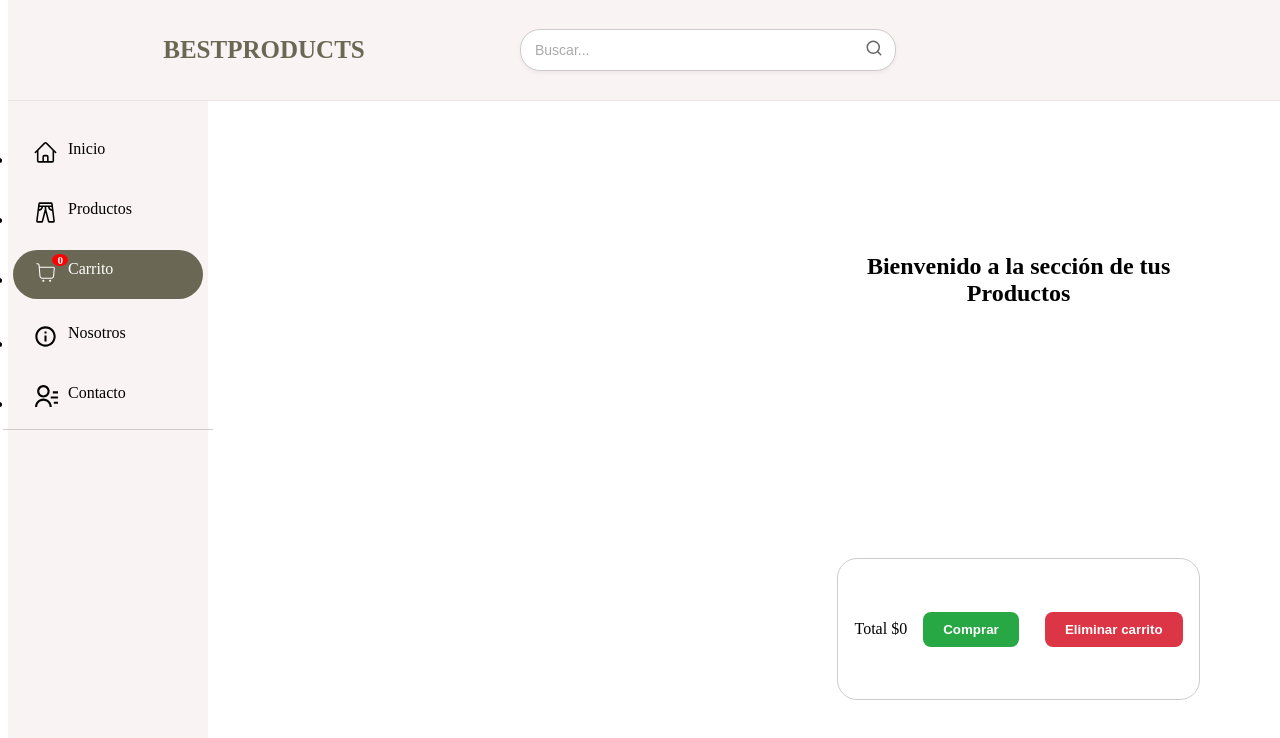
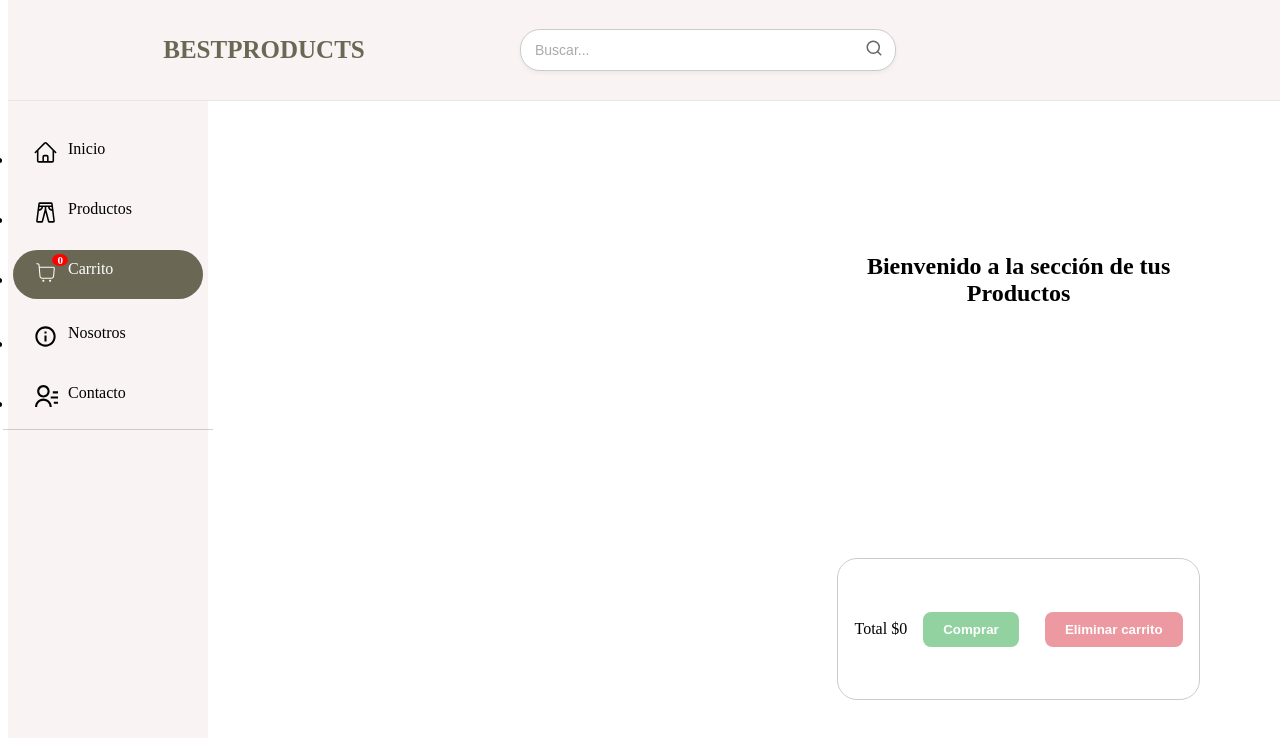
Before and after one commit to VazquezLD/entrega-react, a React (Vite) app: page /cart in a window 1280 px wide. Shown: the top 738 px of the page. Built offline with nearby package versions, Linux system fonts and the light colour scheme; the HTML template or start-up script is replaced by a standard one.

Commit message:
modificacion botones carrito / condicionales de botones

```diff
--- a/src/pages/cart/CartContainer.jsx
+++ b/src/pages/cart/CartContainer.jsx
@@ -7,7 +7,7 @@ export const CartContainer = () => {
 
     const [modal, setModal] = useState(false)
     const [buyButton, setBuyButton] = useState(false)
-    const {cartTotal, deleteCart} = useCart()
+    const {cartTotal, deleteCart, cartproducts} = useCart()
 
     const deleteCartShowModal = () => {
         deleteCart()
@@ -47,8 +47,8 @@ export const CartContainer = () => {
                     </div>
                     <div className="cartElementsContainer">
                         <span className="cartTotal">Total ${cartTotal}</span>
-                        <button className="acept" onClick={() => setBuyButton(true)}>Comprar</button>
-                        <button className="decline" onClick={() => {setModal(true)}}>Eliminar carrito</button>
+                        <button className={cartproducts.length? "acept":" aceptbloqued"} onClick={() => {cartproducts.length ? setBuyButton(true): setBuyButton(false)}}>Comprar</button>
+                        <button className={cartproducts.length? "decline":" declinebloqued"} onClick={() => {cartproducts.length ? setModal(true): setModal(false)}}>Eliminar carrito</button>
                     </div>
                 </div>
             </div>
--- a/src/pages/products/Products.jsx
+++ b/src/pages/products/Products.jsx
@@ -58,14 +58,19 @@ export const Products = () => {
 
     const productsToShow = search ? results : products;
 
-    return (
+        return (
         <>
             <div className="productsContainerAll">
-                <ProductsSection setCategory={setCategory} products={productsToShow} />
-                {!search && hasMore && (
+                {loading && products.length === 0 ? (
+                    <p className="loader">Cargando productos...</p>
+                ) : (
+                    <ProductsSection setCategory={setCategory} products={productsToShow} />
+                )}
+
+                {!search && hasMore && products.length > 0 && (
                     <div style={{ textAlign: "center", marginTop: "2rem" }}>
                         <button className="buttonLoading" onClick={handleLoadMore} disabled={loading}>
-                            {loading ? "Cargando..." : "Cargar más"}
+                            {loading ? "Cargando...":"Cargar más"}
                         </button>
                     </div>
                 )}
@@ -73,4 +78,5 @@ export const Products = () => {
             <Footer />
         </>
     )
+
 }
--- a/src/styles/Cart.css
+++ b/src/styles/Cart.css
@@ -128,11 +128,30 @@
   cursor: pointer;
   transition: background-color 0.3s ease;
 }
-
+.declinebloqued{
+    opacity: 50%;
+    background-color: #dc3545;
+    color: white;
+    border: none;
+    padding: 10px 20px;
+    font-weight: 600;
+    border-radius: 8px;
+    margin-left: 10px;
+    cursor: not-allowed;
+}
 .acept:hover {
   background-color: #218838;
 }
-
+.aceptbloqued{
+    background-color: #28a745;
+    color: white;
+    border: none;
+    padding: 10px 20px;
+    font-weight: 600;
+    border-radius: 8px;
+    cursor: not-allowed;
+    opacity: 50%;
+}
 .decline {
   background-color: #dc3545;
   color: white;
--- a/src/styles/Products.css
+++ b/src/styles/Products.css
@@ -63,6 +63,13 @@
     border: 1px solid #ccc;
     background-color: rgb(248, 248, 248);
 }
+.loader {
+    text-align: center;
+    font-size: 1.2rem;
+    margin-top: 2rem;
+    color: #555;
+}
+
 .headerProduct{
     width: 70%;
     place-items: end;
```
